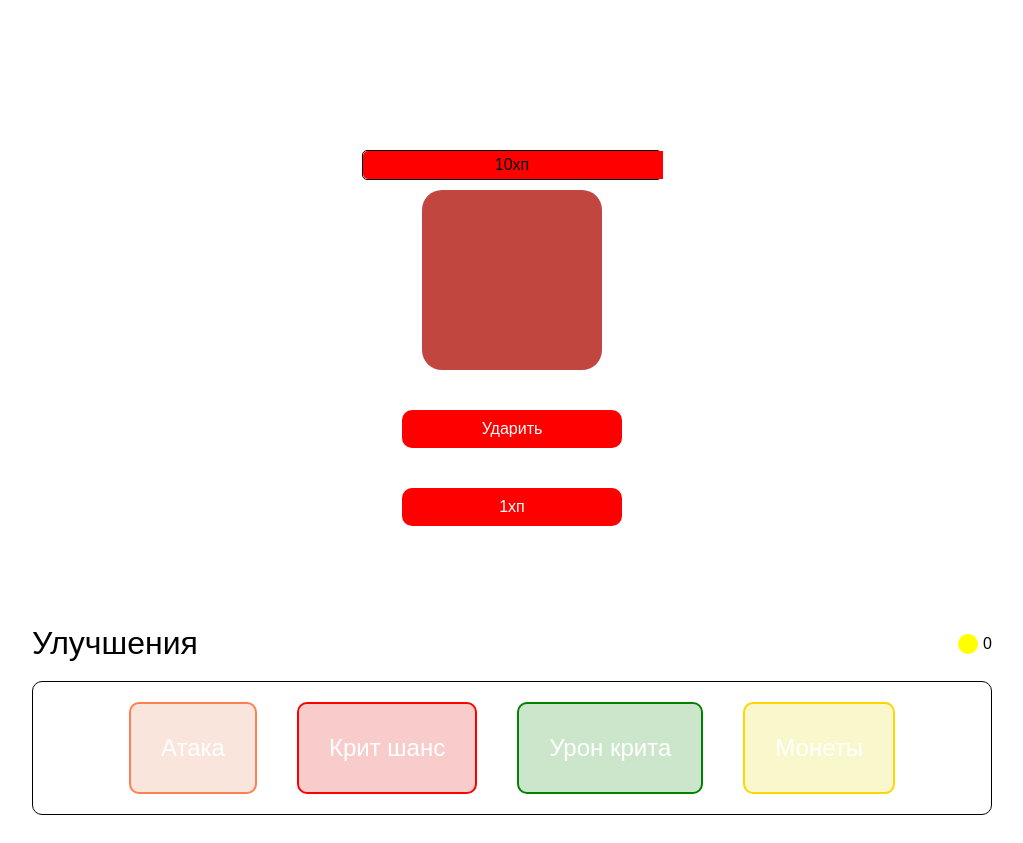
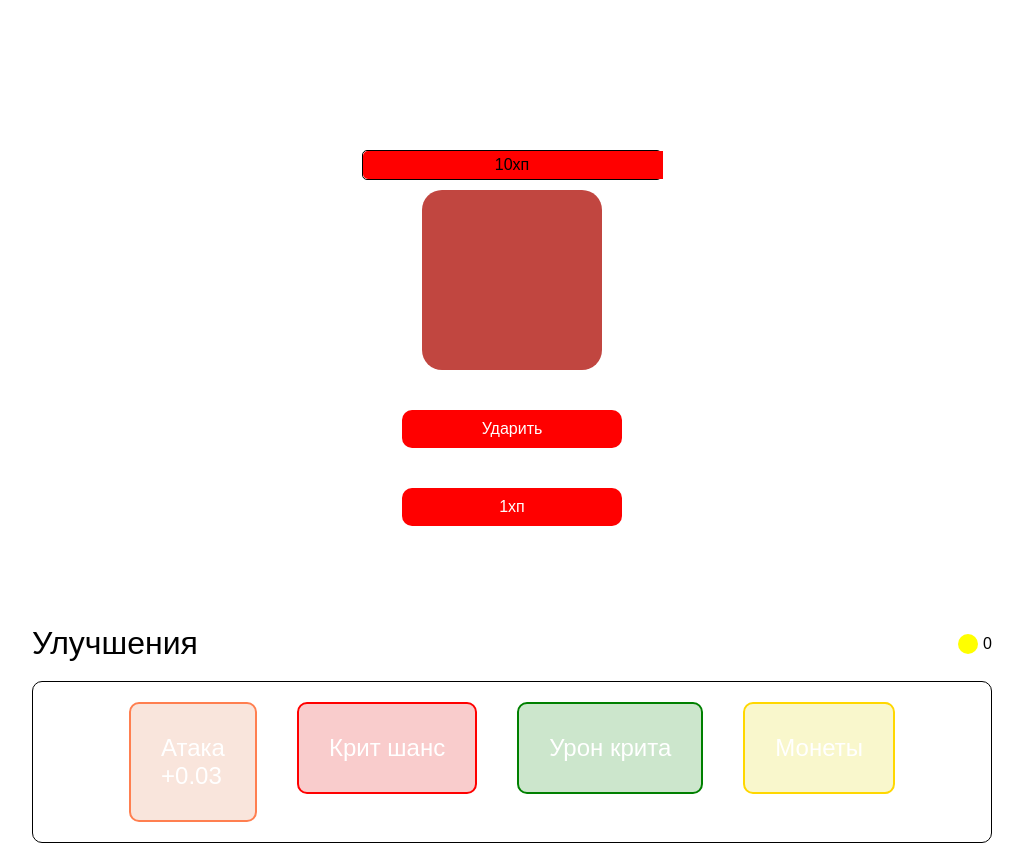
Before and after one commit to HELLRAID-cmd/Tap-Tap-MonsterHunter, a React (Vite) app in the folder client/: page / in a window 1280 px wide. Shown: the whole page, without its empty margins (128-1151 px from the left). Before the commit the page ends 815 px from the top, so only its background shows below. Built offline with nearby package versions, Linux system fonts and the light colour scheme.

Commit message:
Изменил увеличение урона

```diff
--- a/client/src/Components/Footer/FooterAttack.tsx
+++ b/client/src/Components/Footer/FooterAttack.tsx
@@ -1,17 +1,22 @@
 import { useGame } from "../context/Context";
 
 const FooterAttack = () => {
-  const {setAttack} = useGame();
+  const {setAttack, attack} = useGame();
+
+  const nextUpgrade = +(attack * 0.03).toFixed(2);
 
   const upgradeAttack = () => {
     setAttack(prev => {
-      const updated = prev + 2;
+      const updated = +(prev + prev * 0.03).toFixed(2);
       return updated;
     });
   }
 
   return (
-    <button className="footer__skill-btn attack" onClick={upgradeAttack}>Атака</button>
+    <button className="footer__skill-btn attack" onClick={upgradeAttack}>
+      Атака
+      <span>+{nextUpgrade}</span>
+    </button>
   )
 }
 
```
